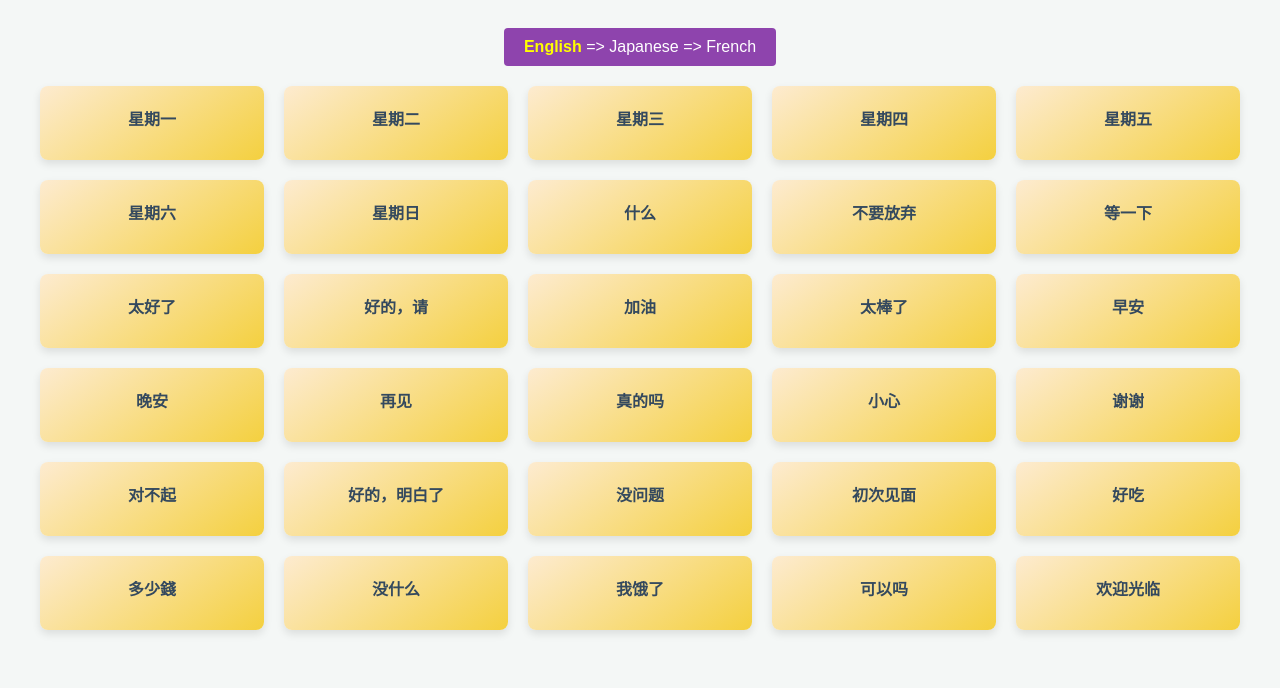
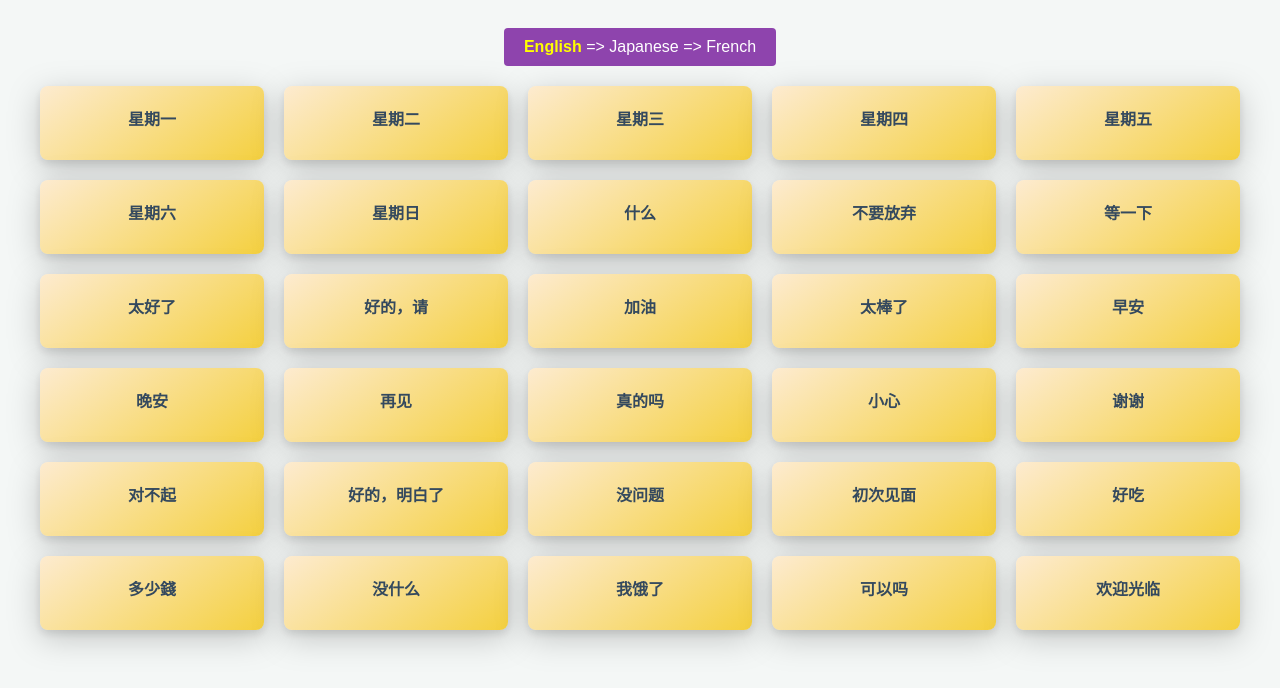
Before and after one commit to WayneVSDev/JPNFlashcards, a plain HTML site: page index.html in a window 1280 px wide. Drawn offline with Linux system fonts and the light colour scheme.

Commit message:
Update index.html

```diff
--- a/index.html
+++ b/index.html
@@ -43,6 +43,8 @@
       flex-direction: column;
       justify-content: center;
       background: linear-gradient(145deg, #fdebd0, #f4d03f);
+      /* Adding a stronger drop shadow via filter. Adjust values as desired */
+      filter: drop-shadow(0 8px 16px rgba(0, 0, 0, 0.2));
     }
     .card:hover {
       transform: scale(1.05);
```
